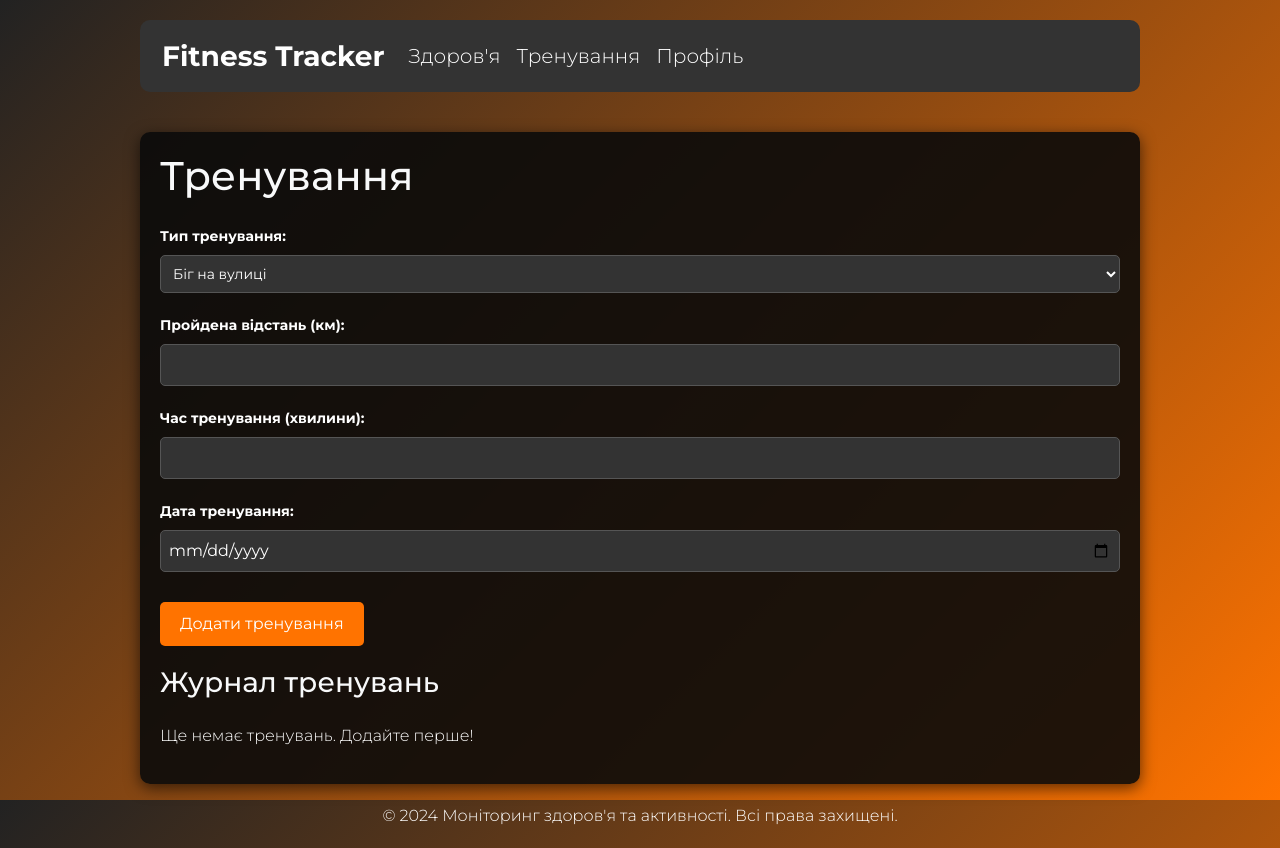
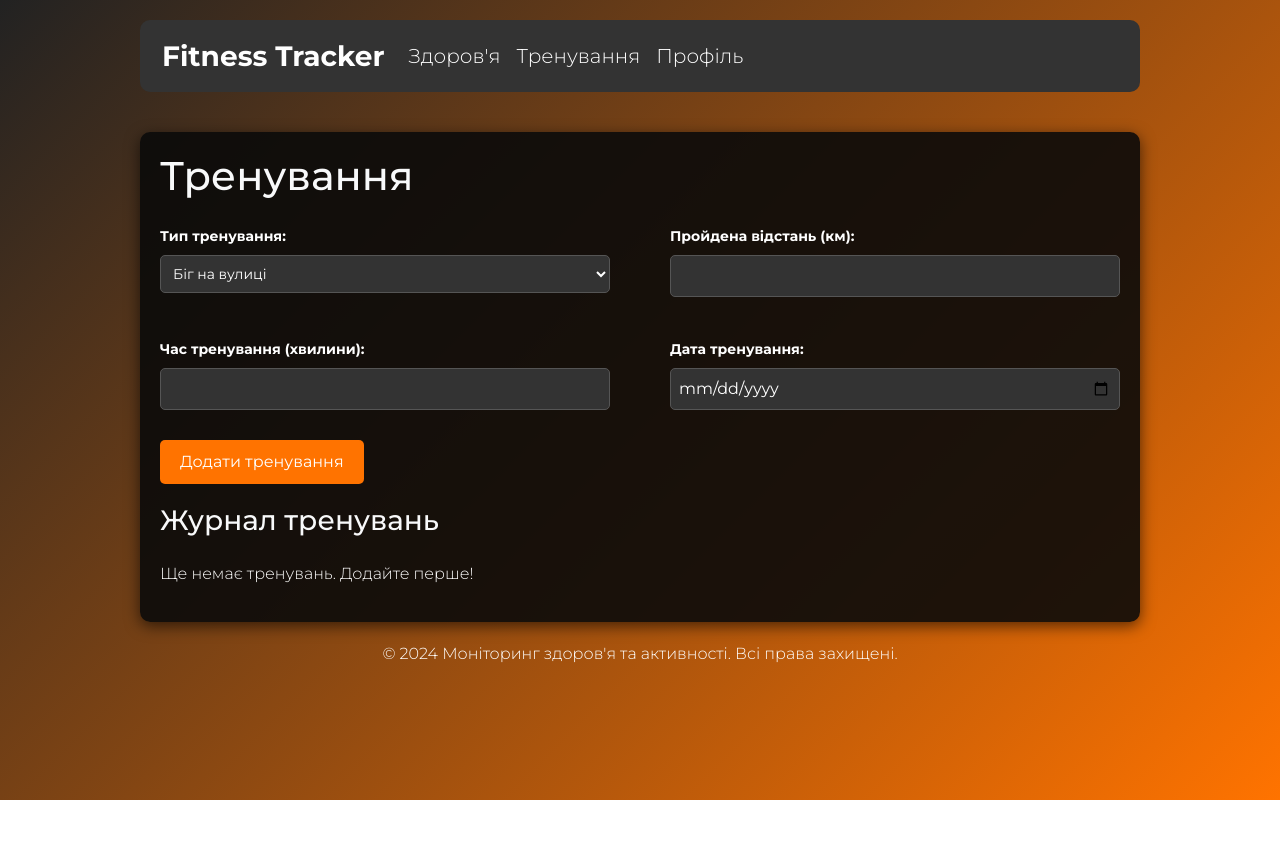
Before and after one commit to onsviii/fitness_track, a React (Create React App) app in the folder client/: page /workouts in a window 1280 px wide. After the commit the page ends 800 px from the top, so only its background shows below. Built offline with nearby package versions, Linux system fonts and the light colour scheme.

Commit message:
Update workouts page design

```diff
--- a/client/src/pages/Workouts/Workouts.css
+++ b/client/src/pages/Workouts/Workouts.css
@@ -17,7 +17,15 @@
   margin-bottom: 20px;
 }
 
+.form-container {
+  padding: 0px;
+  display: flex;
+  flex-wrap: wrap;
+  gap: 20px 60px;
+}
+
 .form-group {
+  flex: 1 1 calc(50% - 30px);
   padding: 0px;
   margin-bottom: 20px;
   text-align: left;
--- a/client/src/pages/Workouts/Workouts.js
+++ b/client/src/pages/Workouts/Workouts.js
@@ -56,7 +56,7 @@ function Workouts() {
   };
   /*<LocalizationProvider dateAdapter={AdapterDayjs}>
             <DateCalendar
-              onChange={(e) => setDate(`${e.$M + 1}/${e.$D}/${e.$y}`)}
+              onChange={(e) => setDate(${e.$M + 1}/${e.$D}/${e.$y})}
             />
         </LocalizationProvider>*/
 
@@ -64,6 +64,7 @@ function Workouts() {
     <Container className="workouts-container">
       <h1 className="text-light mb-4">Тренування</h1>
       <form onSubmit={handleAddWorkout}>
+        <Container className="form-container">
             <Container className="form-group">
                 <label>Тип тренування:</label>
                 <select
@@ -110,6 +111,7 @@ function Workouts() {
                 required
                 />
             </Container>
+        </Container>
 
         <button type="submit">Додати тренування</button>
       </form>
```
Lines whose indentation alone changed are shown as unchanged.
